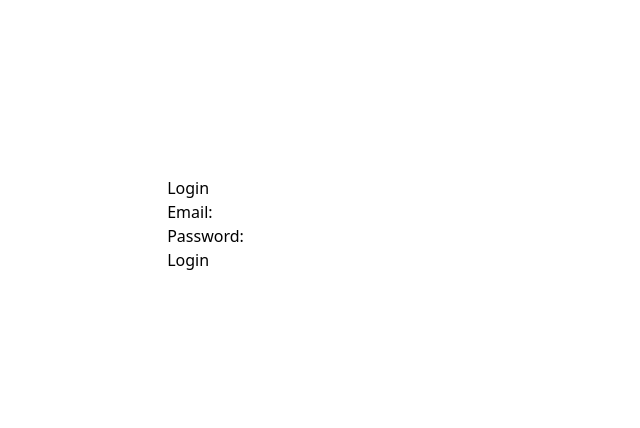
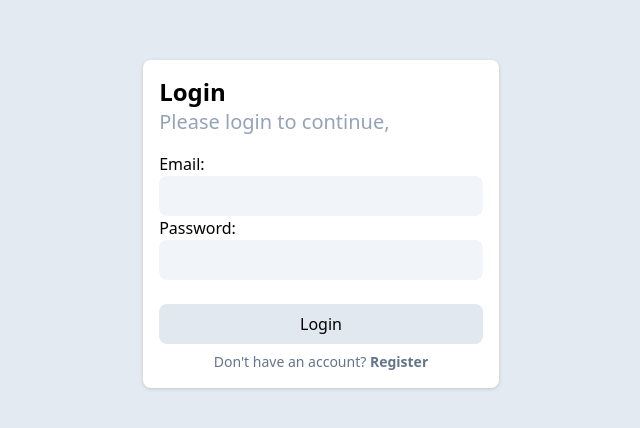
Before and after one commit to daffatabiano/Rimba-Ananta-Vikasa-Indonesia, a Vue app in the folder client/vue-app-project/: page /login in a window 1280 px wide. Shown: the part 176-604 px from the top of the page, without its empty margins (319-959 px from the left). Built offline with nearby package versions, Linux system fonts and the light colour scheme.

Commit message:
feat(home): home slicing ui

```diff
--- a/client/vue-app-project/src/components/LoginForm.vue
+++ b/client/vue-app-project/src/components/LoginForm.vue
@@ -1,16 +1,45 @@
 <template>
-  <div class="login-form">
-    <h2>Login</h2>
+  <div class="bg-white p-4 rounded-lg drop-shadow">
+    <h2 class="text-2xl font-bold">Login</h2>
+    <p class="text-xl text-slate-400 mb-4 text-balance font-light">
+      Please login to continue,
+    </p>
     <form @submit.prevent="handleLogin">
+      <p
+        v-if="notify"
+        class="text-center p-2 rounded-lg font-semibold"
+        :class="
+          message.includes('Success')
+            ? 'text-green-700 bg-green-200/60'
+            : 'text-red-700 bg-red-200/60'
+        ">
+        {{ message }}
+      </p>
       <div>
         <label for="email">Email:</label>
-        <input type="email" v-model="email" required />
+        <input
+          type="email"
+          v-model="email"
+          required
+          class="w-full p-2 focus:outline-none bg-slate-100 rounded-lg" />
       </div>
       <div>
         <label for="password">Password:</label>
-        <input type="password" v-model="password" required />
+        <input
+          type="password"
+          v-model="password"
+          required
+          class="w-full p-2 focus:outline-none bg-slate-100 rounded-lg" />
       </div>
-      <button type="submit">Login</button>
+      <button
+        type="submit"
+        class="bg-slate-200 mt-6 px-4 py-2 rounded-lg w-full">
+        Login
+      </button>
+      <p class="text-center mt-2 text-slate-500 text-sm">
+        Don't have an account?
+        <a href="/register" class="slate-800 font-semibold">Register</a>
+      </p>
     </form>
   </div>
 </template>
@@ -21,6 +50,11 @@ export default {
     return {
       email: '',
       password: '',
+
+      notify: false,
+      message: '',
+
+      loading: false,
     };
   },
   methods: {
@@ -39,16 +73,24 @@ export default {
             }),
           }
         );
+        this.loading = true;
         if (response.status === 200) {
           const data = await response.json();
           const token = `Bearer ${data?.data?.accessToken}`;
           localStorage.setItem('token', token);
+          this.notify = true;
+          this.message = 'Login Success !';
+          this.loading = false;
           setTimeout(() => {
+            this.notify = false;
+            this.message = '';
             this.$router.push('/');
           }, 1000);
         } else {
           const errorData = await response.json();
-          alert(errorData.error);
+          this.loading = false;
+          this.notify = true;
+          this.message = errorData.message;
         }
         this.$emit('login', {
           email: this.email,
@@ -56,7 +98,8 @@ export default {
           token: localStorage.getItem('token'),
         });
       } catch (error) {
-        console.log(error);
+        this.loading = false;
+        this.message = error.response.message;
       }
     },
   },
--- a/client/vue-app-project/src/views/HomeView.vue
+++ b/client/vue-app-project/src/views/HomeView.vue
@@ -1,11 +1,32 @@
 <template>
-  <div>
-    <h1>Home</h1>
+  <Navbar />
+  <div
+    class="min-h-screen h-full w-full min-2-screen bg-slate-200/90 p-4 flex flex-col justify-center items-center">
+    <img
+      src="/images/coming-soon.png"
+      alt=""
+      class="w-1/2 h-fit object-contain m-auto" />
+    <h1
+      class="tracking-widest font-bold italic text-2xl md:text-4xl text-amber-500">
+      Under Construction!
+    </h1>
+    <button
+      type="button"
+      @click="$router.push('/dashboard')"
+      class="w-full md:w-auto px-4 py-2 bg-yellow-500 text-yellow-50 mt-2 font-bold rounded-lg">
+      Go To Dashboard
+    </button>
   </div>
 </template>
 
 <script>
-export default {};
+import Navbar from '../components/elements/Headers.vue';
+
+export default {
+  components: {
+    Navbar,
+  },
+};
 </script>
 
 <style></style>
--- a/client/vue-app-project/src/views/LoginView.vue
+++ b/client/vue-app-project/src/views/LoginView.vue
@@ -1,5 +1,6 @@
 <template>
-  <div class="login-view">
+  <div
+    class="min-h-screen h-full w-full min-2-screen bg-slate-200/90 p-4 flex flex-col justify-center items-center">
     <LoginForm />
   </div>
 </template>
@@ -13,14 +14,3 @@ export default {
   },
 };
 </script>
-
-<style scoped>
-.login-view {
-  display: flex;
-  justify-content: center;
-  align-items: center;
-  min-height: 100vh;
-  height: 100%;
-}
-/* Tambahkan style tambahan jika diperlukan */
-</style>
```
